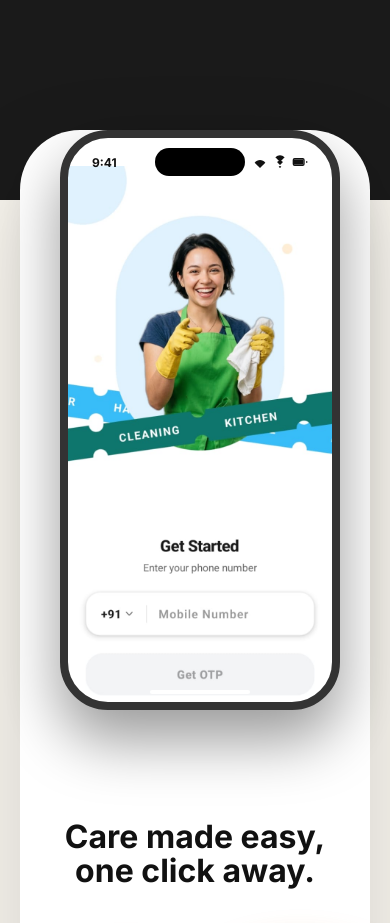
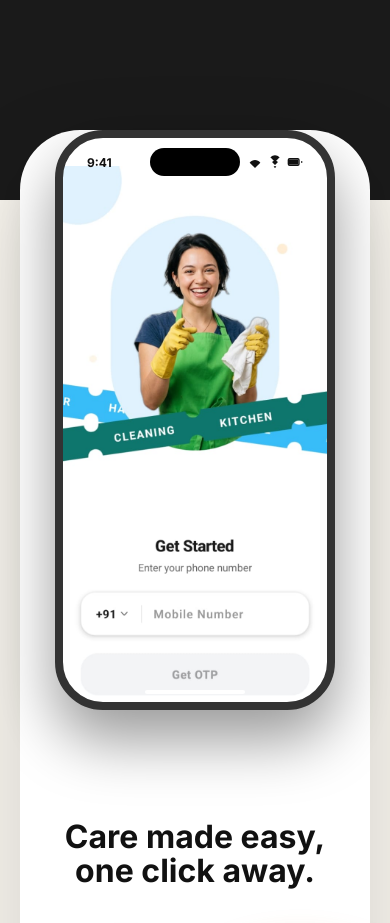
Before and after one commit to viratco/fixihelp, a React (Vite) app: page / in a window 390 px wide. Shown: the part 6480-7403 px from the top of the page. Built offline with nearby package versions, Linux system fonts and the light colour scheme.

Commit message:
Fix mobile scheduler phone centering

```diff
--- a/src/index.css
+++ b/src/index.css
@@ -1279,9 +1279,11 @@ button {
   }
   .scheduler-phone {
     position: relative;
-    top: -60px; /* Reduced from -100px to keep it within the card/view */
+    top: -60px;
+    left: auto; /* Reset desktop absolute positioning */
+    transform: none; /* Reset desktop transform */
     margin: 0 auto 50px;
-    width: 280px; /* Slightly narrower for better fit */
+    width: 280px;
     height: 580px;
     z-index: 3;
   }
```
